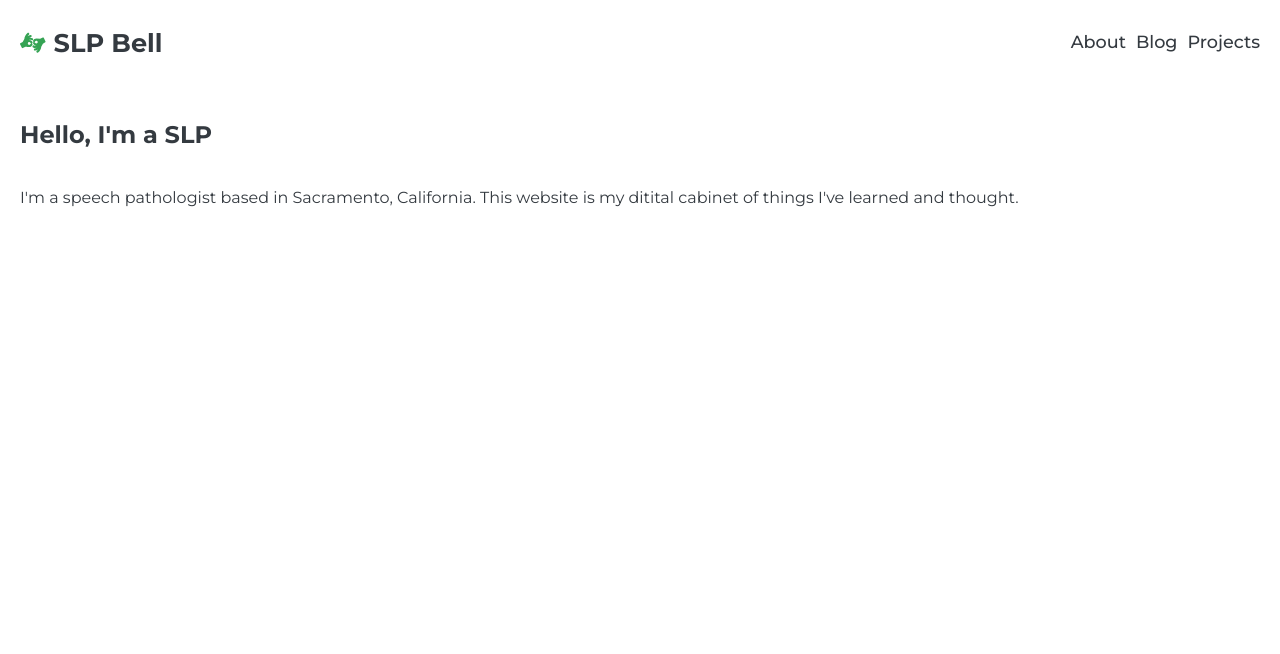
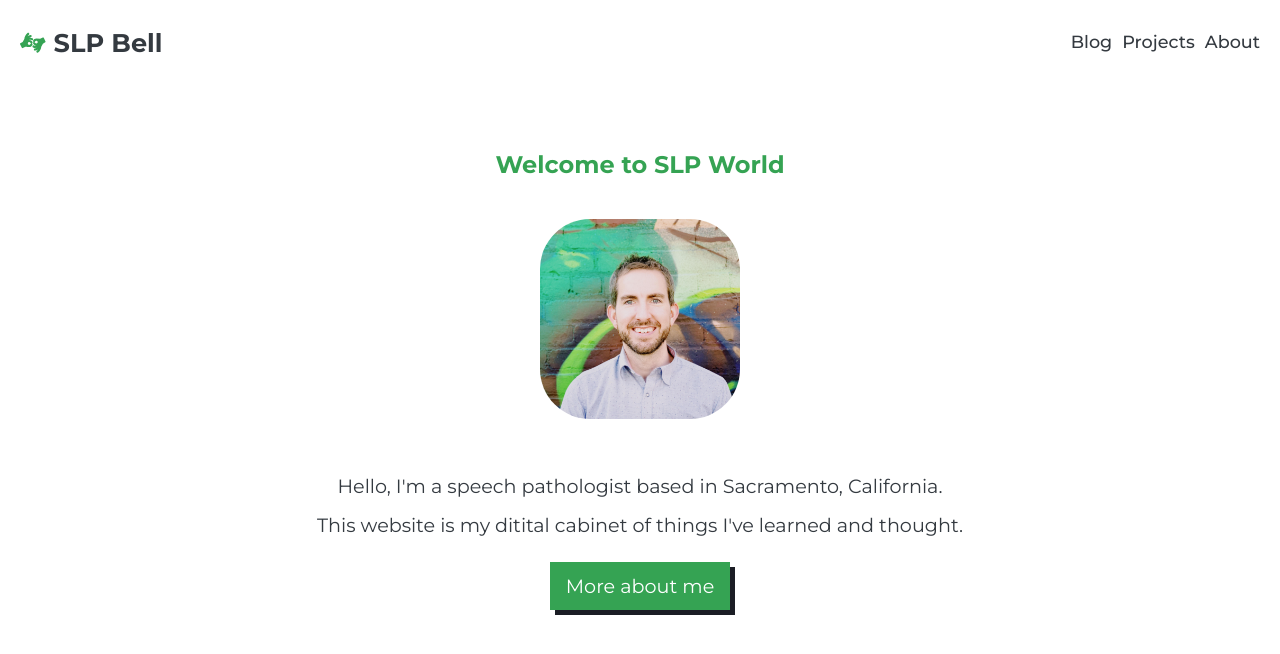
Before and after one commit to charlisung/gatsby-blog-project, a Gatsby site: page / in a window 1280 px wide. Built offline with nearby package versions, Linux system fonts and the light colour scheme; Gatsby itself is replaced by a stand-in of ours.

Commit message:
add introduction, profile picture, about button to index page

```diff
--- a/gatsby-config.js
+++ b/gatsby-config.js
@@ -6,5 +6,16 @@
 
 module.exports = {
   /* Your site config here */
-  plugins: [],
+  plugins: [
+    `gatsby-plugin-image`,
+    `gatsby-plugin-sharp`,
+    `gatsby-transformer-sharp`,
+    {
+      resolve: `gatsby-source-filesystem`,
+      options: {
+        name: `images`,
+        path: `${__dirname}/src/images/`,
+      },
+    },
+  ],
 }
--- a/package.json
+++ b/package.json
@@ -16,6 +16,9 @@
   "dependencies": {
     "gatsby": "^3.11.0",
     "gatsby-plugin-image": "^1.11.0",
+    "gatsby-plugin-sharp": "^3.11.0",
+    "gatsby-source-filesystem": "^3.11.0",
+    "gatsby-transformer-sharp": "^3.11.0",
     "react": "^17.0.1",
     "react-dom": "^17.0.1",
     "react-icons": "^4.2.0"
--- a/src/components/Layout.js
+++ b/src/components/Layout.js
@@ -6,7 +6,7 @@ export default function Layout({ children }) {
     return (
         <div>
             <Navbar />
-            <section className="grid contents">
+            <section className="contents">
                 { children }
             </section>
             {/* <footer>
--- a/src/components/Navbar.js
+++ b/src/components/Navbar.js
@@ -15,9 +15,9 @@ export default function Navbar() {
                     </Link>
                 </h2>
             <div className="links">
-                <Link to="/about">About</Link>
                 <Link to="/blog">Blog</Link>
                 <Link to="/projects">Projects</Link>
+                <Link to="/about">About</Link>
             </div>
             </div>
         </nav>
--- a/src/pages/index.js
+++ b/src/pages/index.js
@@ -1,15 +1,22 @@
 import React from "react"
 import Layout from "../components/Layout"
+import * as styles from '../styles/home.module.css'
+import { StaticImage } from "gatsby-plugin-image"
+import { Link } from 'gatsby'
+
 
 export default function Home() {
   return (
     <Layout>
-      <div>
-        <h1>Hello, I'm a SLP</h1>
-
-        <p><br /> I'm a speech pathologist based in
-          Sacramento, California. This website is my ditital cabinet of things I've learned and thought. <br/>
+      <div className={styles.home}>
+        <h2>Welcome to SLP World</h2>
+        <div className={styles.profile}>
+        <StaticImage className={styles.profile__img} src="../images/mickey_profile.jpeg" alt="Profile photo" />
+        <p className={styles.profile__text}><br />Hello, I'm a speech pathologist based in
+          Sacramento, California. <br/>This website is my ditital cabinet of things I've learned and thought. <br/>
         </p>
+        <Link to="/about" className={styles.about__btn}>More about me</Link>
+        </div>
       </div>
     </Layout>
   )
--- /dev/null
+++ b/src/styles/home.module.css
@@ -0,0 +1,37 @@
+/* Mobile version */
+.home {
+text-align: center;
+padding: 30px 0;
+}
+
+/*
+.profile {
+    add fancy border later
+} */
+
+.home h2 {
+    color: #35a353;
+}
+
+.profile__img {
+width: 200px;
+height: 200px;
+border-radius: 50px;
+margin: 20px 0 10px 0;
+}
+
+.profile__text {
+font-size: 1.2em;
+line-height: 2;
+margin-bottom: 30px;
+}
+
+div .about__btn {
+background-color: #35a353;
+color: white;
+font-size: 1.2rem;
+text-align: center;
+padding: .75rem 1rem;
+box-shadow: 5px 5px #1B1D25;
+cursor: pointer;
+}
```
Also changed, not shown: 1 other file.
